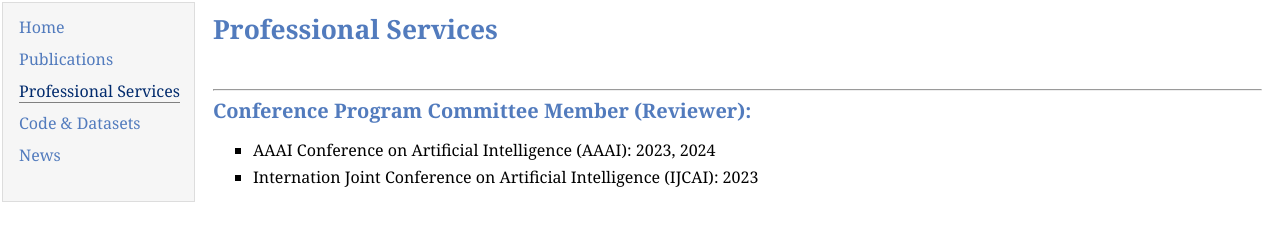
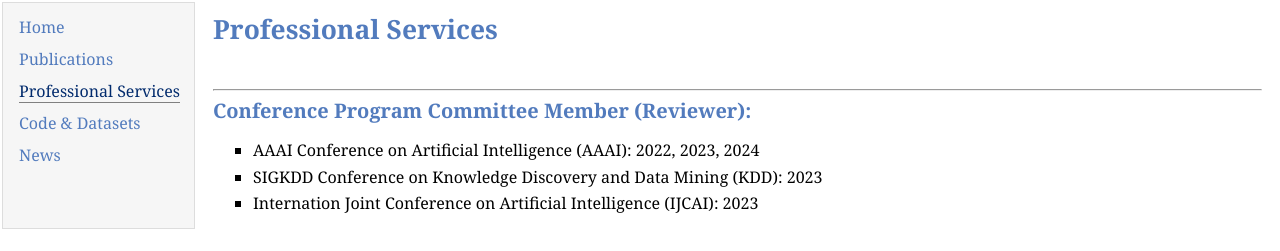
Before and after one commit to shusenlin/shusenlin.github.io, a plain HTML site: page services.html in a window 1280 px wide. Shown: the part 81-332 px from the top of the page. Drawn offline with Linux system fonts and the light colour scheme.

Commit message:
Update services.html

```diff
--- a/services.html
+++ b/services.html
@@ -48,7 +48,8 @@
 	<div>
         <h2><hr><a name="PC"></a>Conference Program Committee Member (Reviewer):</h2>
         <ul>
-            <li><p> AAAI Conference on Artificial Intelligence (AAAI): 2023, 2024 </p></li>
+            <li><p> AAAI Conference on Artificial Intelligence (AAAI): 2022, 2023, 2024 </p></li>
+			<li><p> SIGKDD Conference on Knowledge Discovery and Data Mining (KDD): 2023 </p></li>
 			<li><p> Internation Joint Conference on Artificial Intelligence (IJCAI): 2023 </p></li>
         </ul>
 	</div>
```
